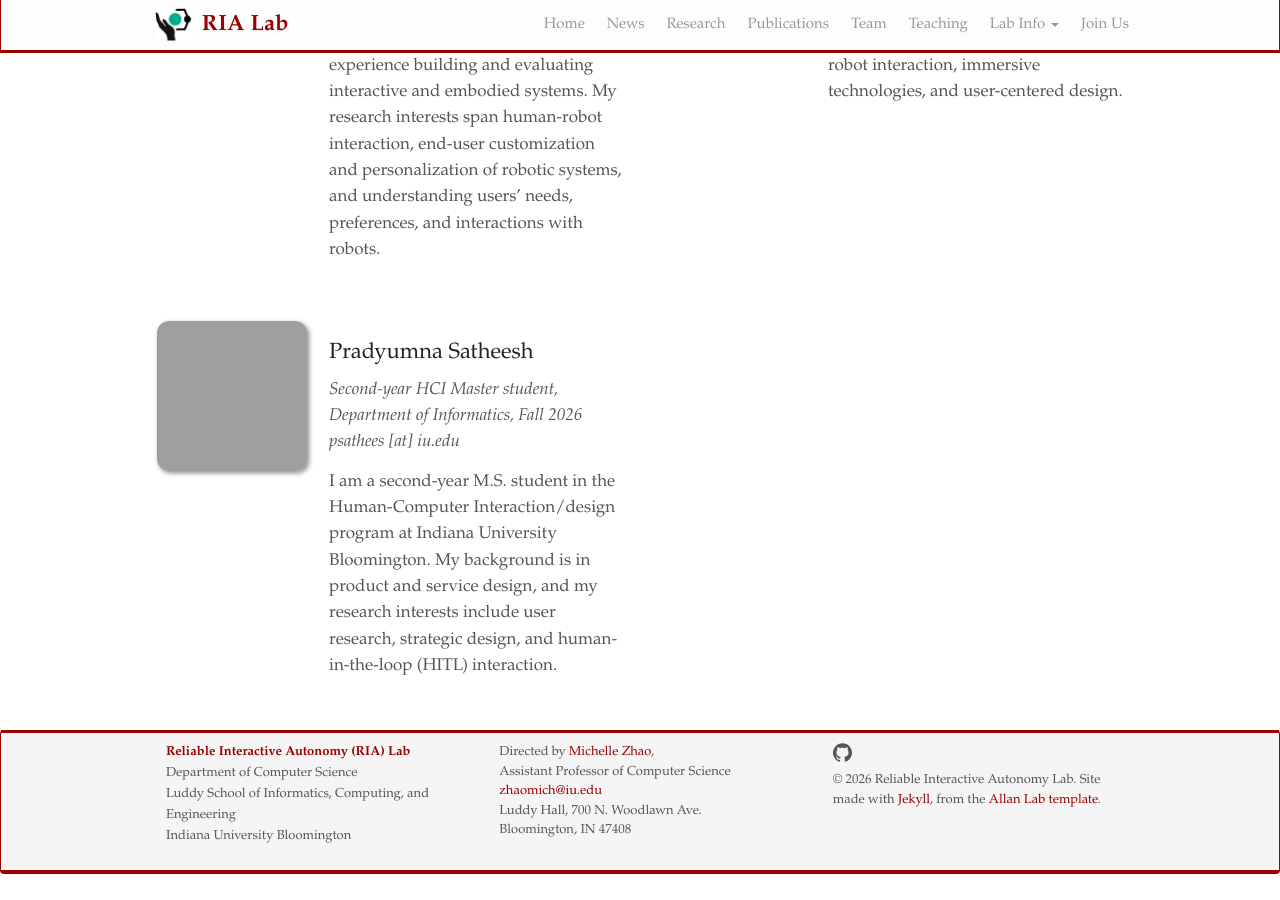
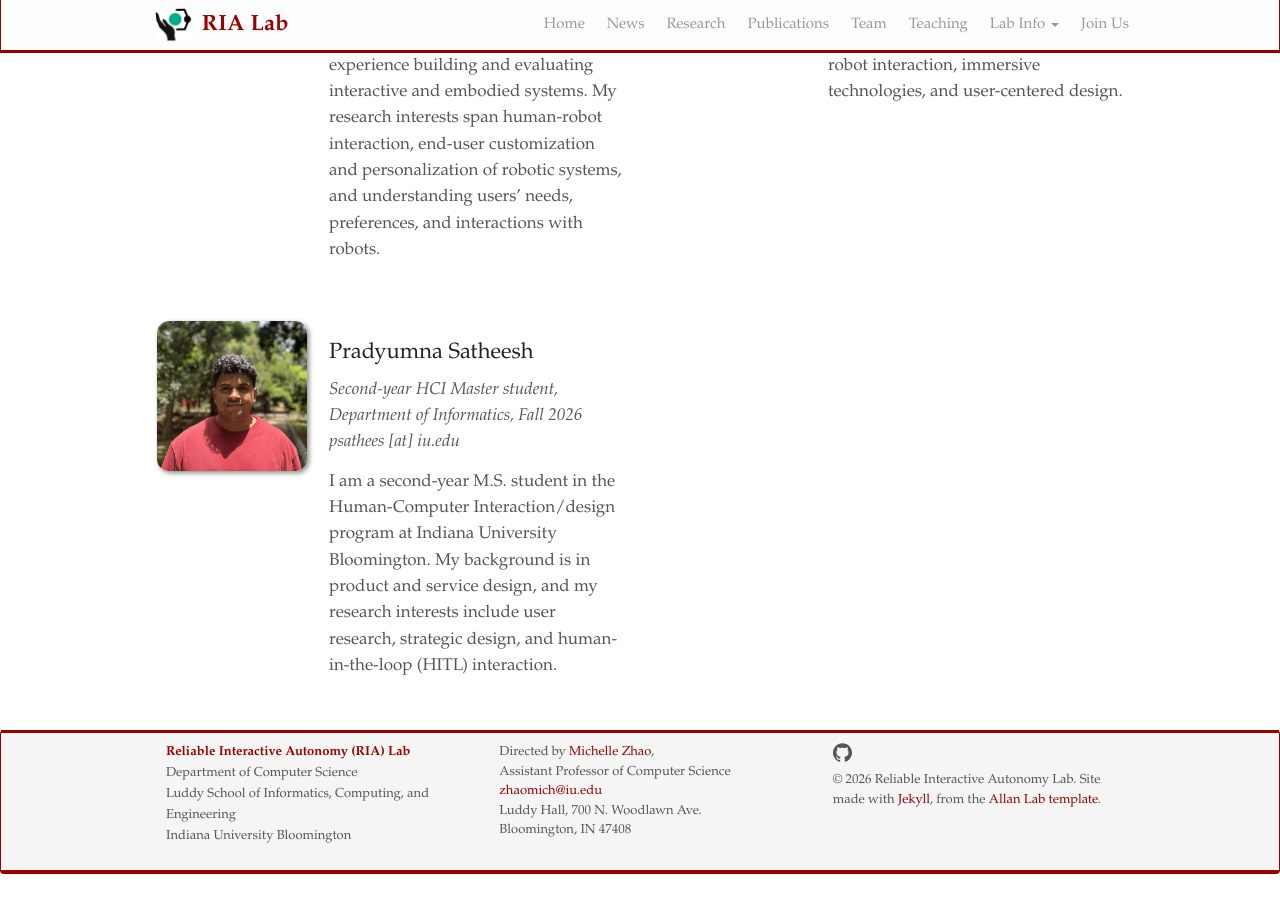
Before and after one commit to reliable-interactive-autonomy-lab/reliable-interactive-autonomy-lab.github.io, a Jekyll site: the page built from _pages/team.md, in a window 1280 px wide and 900 px high, scrolled down 1492 px. Built offline with Jekyll 4.4.1, drawn with Linux system fonts in a browser that asks for light colours; nearby versions of some CDN libraries.

Commit message:
Change photo format

```diff
--- a/_data/master_students.yml
+++ b/_data/master_students.yml
@@ -26,7 +26,7 @@
 
 
 - name: Pradyumna Satheesh
-  photo: pradyumna_satheesh.jpg
+  photo: pradyumna_satheesh.png
   info: Second-year HCI Master student, Department of Informatics, Fall 2026
   email: psathees [at] iu.edu
   bio: >
```
